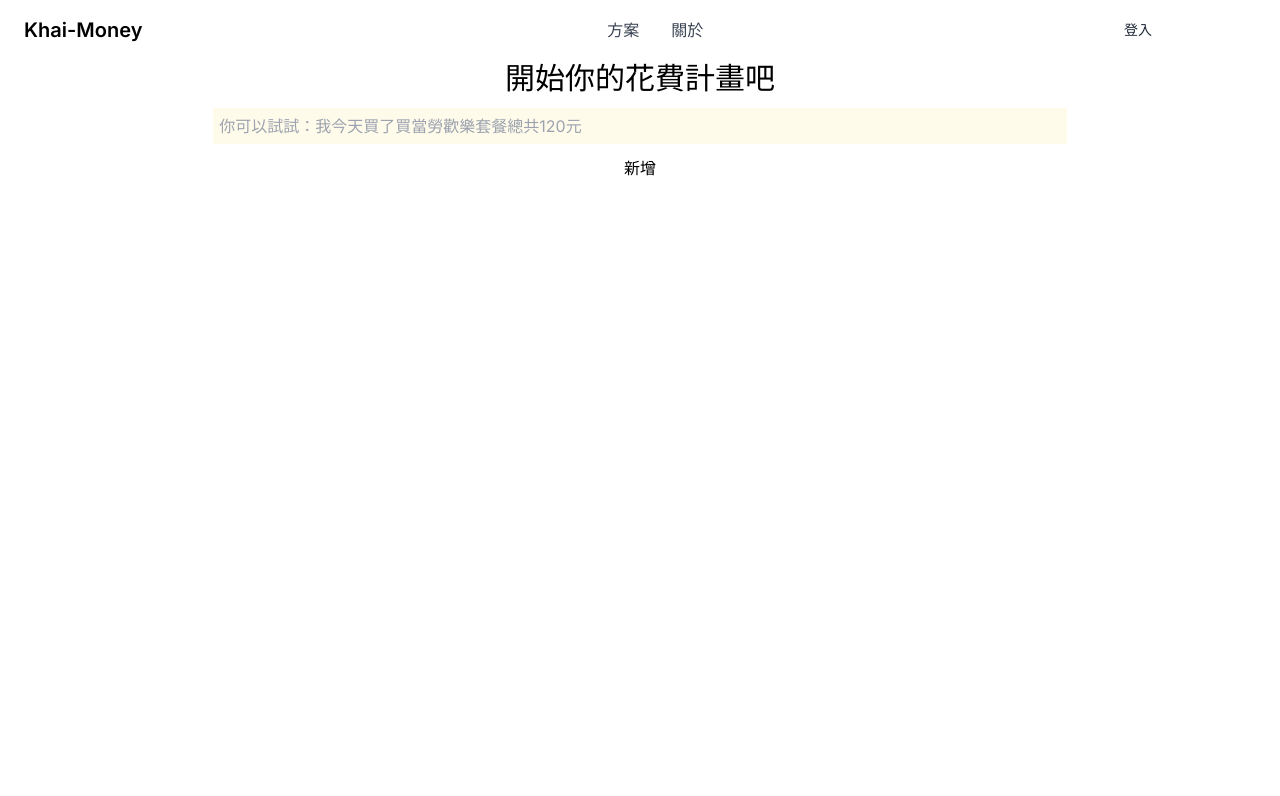
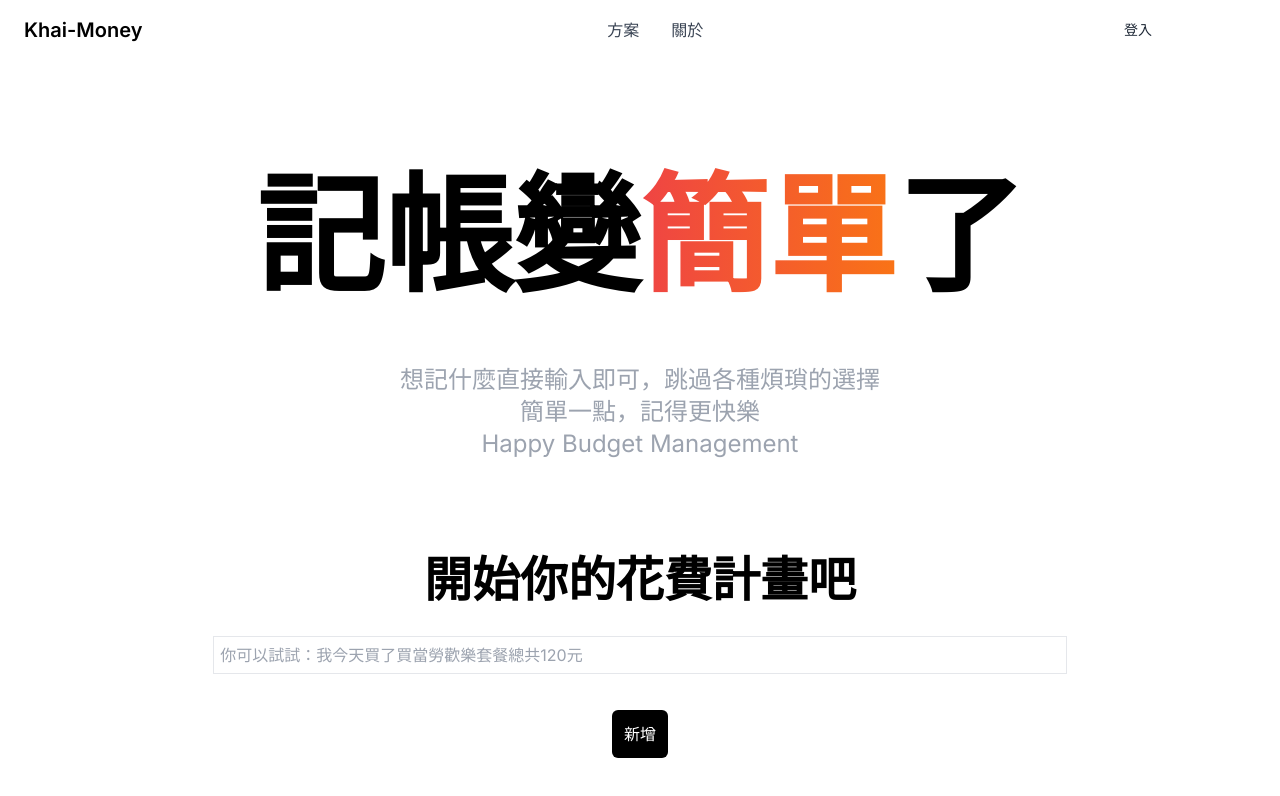
Before and after one commit to TTXD19/khai-money, a Next.js app: page /home in a window 1280 px wide. Shown: the top 796 px of the page. Built offline with nearby package versions, Linux system fonts and the light colour scheme.

Commit message:
Add firebase config

```diff
--- a/package.json
+++ b/package.json
@@ -9,6 +9,7 @@
     "lint": "next lint"
   },
   "dependencies": {
+    "firebase": "^10.12.2",
     "next": "14.2.3",
     "react": "^18",
     "react-dom": "^18"
--- a/src/app/data/result/Result.tsx
+++ b/src/app/data/result/Result.tsx
@@ -1,5 +1,8 @@
 import {ItemContentProps} from "@/app/data/ItemContentProps";
 import {TransactionType} from "@/app/data/TransactionType";
+import {firestore} from "@/app/lib/FirebaseConfig";
+import {collection, getDocs} from "firebase/firestore/lite";
+import {User} from "@/app/data/user/UserDataModel";
 
 export function fetchSpendingList(): ItemContentProps[] {
     return [
@@ -75,3 +78,23 @@ export function fetchSpendingList(): ItemContentProps[] {
         }
     ]
 }
+
+export async function fetchFirebaseStoreData(): Promise<User[]> {
+    const usersCollection = collection(firestore, 'users')
+    const usersSnapshot = await getDocs(usersCollection)
+    const users: User[] = []
+
+    usersSnapshot.forEach((doc) => {
+        const userData = doc.data()
+        console.log("native Data")
+        console.log(userData)
+        const user: User = {
+            name: userData.name,
+        };
+        console.log("user data")
+        console.log(user)
+        users.push(user)
+    })
+
+    return users
+}
--- /dev/null
+++ b/src/app/data/user/UserDataModel.ts
@@ -0,0 +1,4 @@
+
+export interface User {
+    name: string;
+}
--- a/src/app/home/page.tsx
+++ b/src/app/home/page.tsx
@@ -3,11 +3,19 @@ import Link from "next/link";
 export default function Page() {
     return (
         <div className="flex flex-col items-center w-full">
-            <span className="text-black text-3xl">開始你的花費計畫吧</span>
-            <input className="bg-amber-50 w-2/3 ps-1.5 py-1.5 my-3" type="text"
+            <h1 className="text-black font-bold text-9xl mt-28">記帳變
+                <span className="bg-gradient-to-r from-red-500 to-orange-500 text-transparent bg-clip-text">簡單</span>了
+            </h1>
+            <span className="text-2xl text-gray-400 mt-16 text-center">
+                想記什麼直接輸入即可，跳過各種煩瑣的選擇<br/>
+                簡單一點，記得更快樂<br/>
+                Happy Budget Management
+            </span>
+            <span className="text-black text-5xl font-bold mt-24">開始你的花費計畫吧</span>
+            <input className="bg-white w-2/3 ps-1.5 py-1.5 my-3 border mt-8" type="text"
                    placeholder="你可以試試：我今天買了買當勞歡樂套餐總共120元"/>
-            <Link href="/result">
-                <button className="flex">新增</button>
+            <Link href="home/result">
+                <button className="flex mt-6 bg-black text-white p-3 rounded-md">新增</button>
             </Link>
         </div>
     );
--- a/src/app/test/page.tsx
+++ b/src/app/test/page.tsx
@@ -1,10 +1,36 @@
+'use client';
 import ItemContent from "@/app/component/result/item_content";
+import {fetchFirebaseStoreData} from "@/app/data/result/Result";
+import {useEffect, useState} from "react";
+import {User} from "@/app/data/user/UserDataModel";
 
 
 export default function Page() {
 
+    const defaultUser: User = {
+        name: "Test",
+    };
+    const [user, setUsers] = useState<User>(defaultUser);
+
+    useEffect(() => {
+        const fetchData = async () => {
+            try {
+                const data = await fetchFirebaseStoreData();
+                setUsers(data[0]);
+            } catch (error) {
+                console.error('Error fetching data:', error);
+            }
+        };
+
+        fetchData().then(r =>
+            console.log("Data has called")
+        );
+    }, []);
+
+
     return (
         <div className="flex mt-14 items-center">
+            <p>{user.name}</p>
         </div>
     )
 }
```
Also changed, not shown: 1 other file (tests, documents, lock files or other folders).
